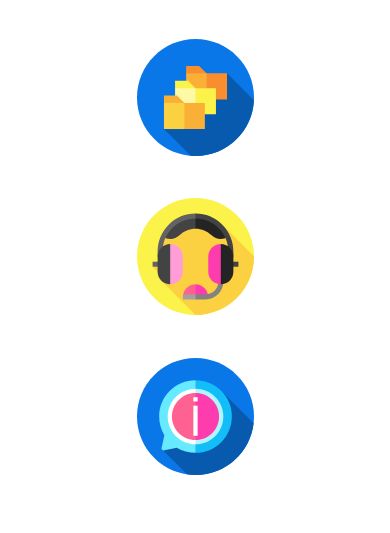
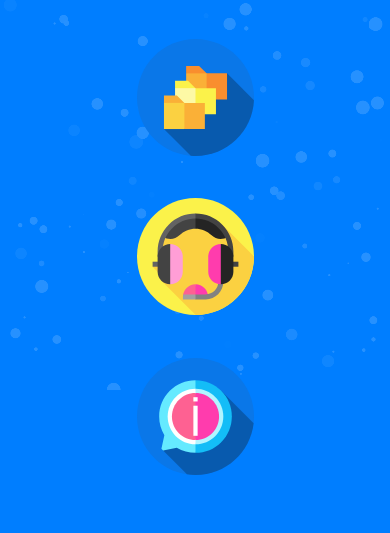
Before and after one commit to TDonnally/Portfolio, a PHP site: page / in a window 390 px wide. Shown: the top 533 px of the page. Run offline with PHP 8.4, Linux system fonts and the light colour scheme.

Commit message:
Background color on mobile

```diff
--- a/ThePort/styles/portfolio.css
+++ b/ThePort/styles/portfolio.css
@@ -1,11 +1,5 @@
 html,body{
     font-family: 'Roboto Slab', serif;
-    background:
-        -webkit-gradient(linear, left top, right bottom, from(#D9ECFF), to(transparent)),
-        -webkit-gradient(linear, right bottom, left top, from(#007EFF), to(transparent));
-    background:
-        -o-linear-gradient(top left, #D9ECFF, transparent),
-        -o-linear-gradient(bottom right, #007EFF, transparent);
     background:
         linear-gradient(to bottom right, #D9ECFF, transparent),
         linear-gradient(to top left, #007EFF, transparent);
@@ -151,6 +145,9 @@ textarea {
   }
 
   @media only screen and (max-width: 480px), only screen and (max-device-width: 480px) {
+    html,body{
+        background: #007EFF;
+    }
     #icons{
         position: absolute;
         width: 30%;
```
